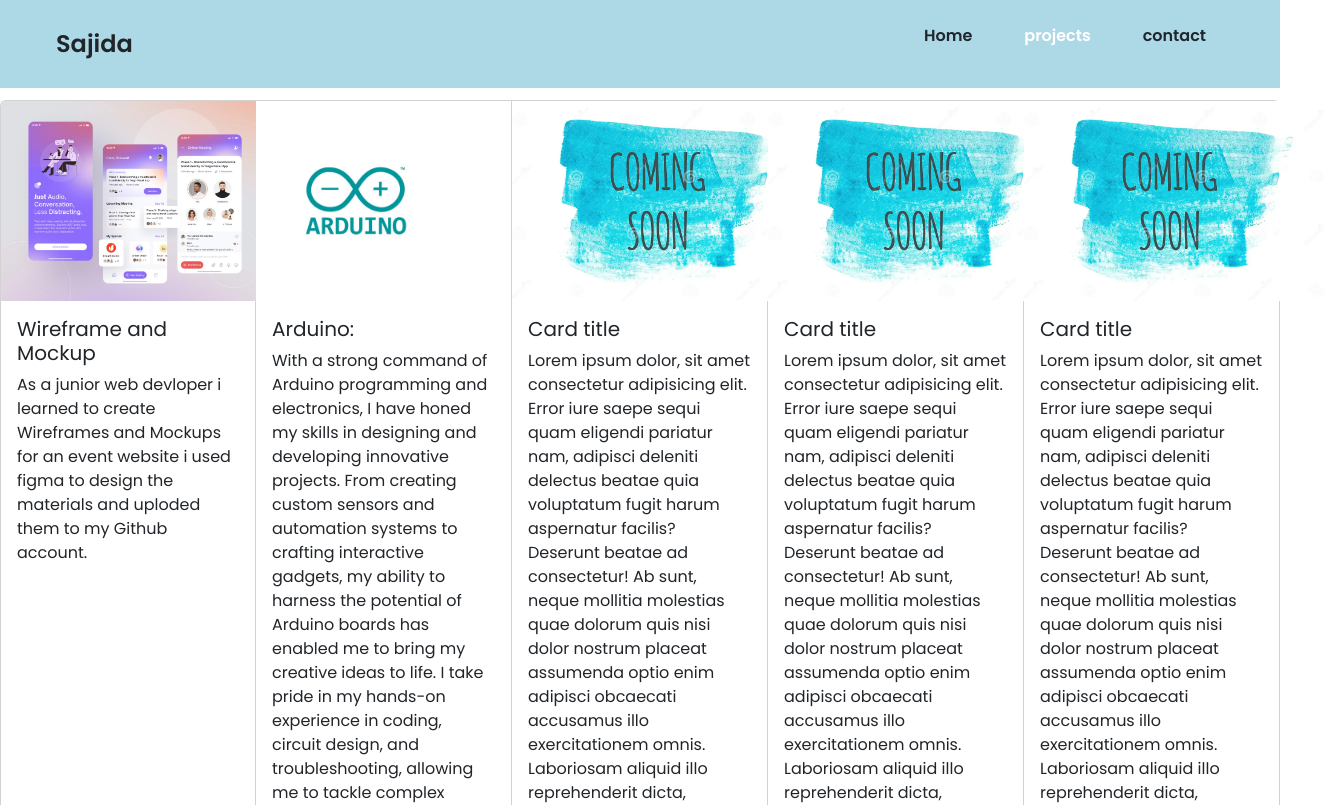
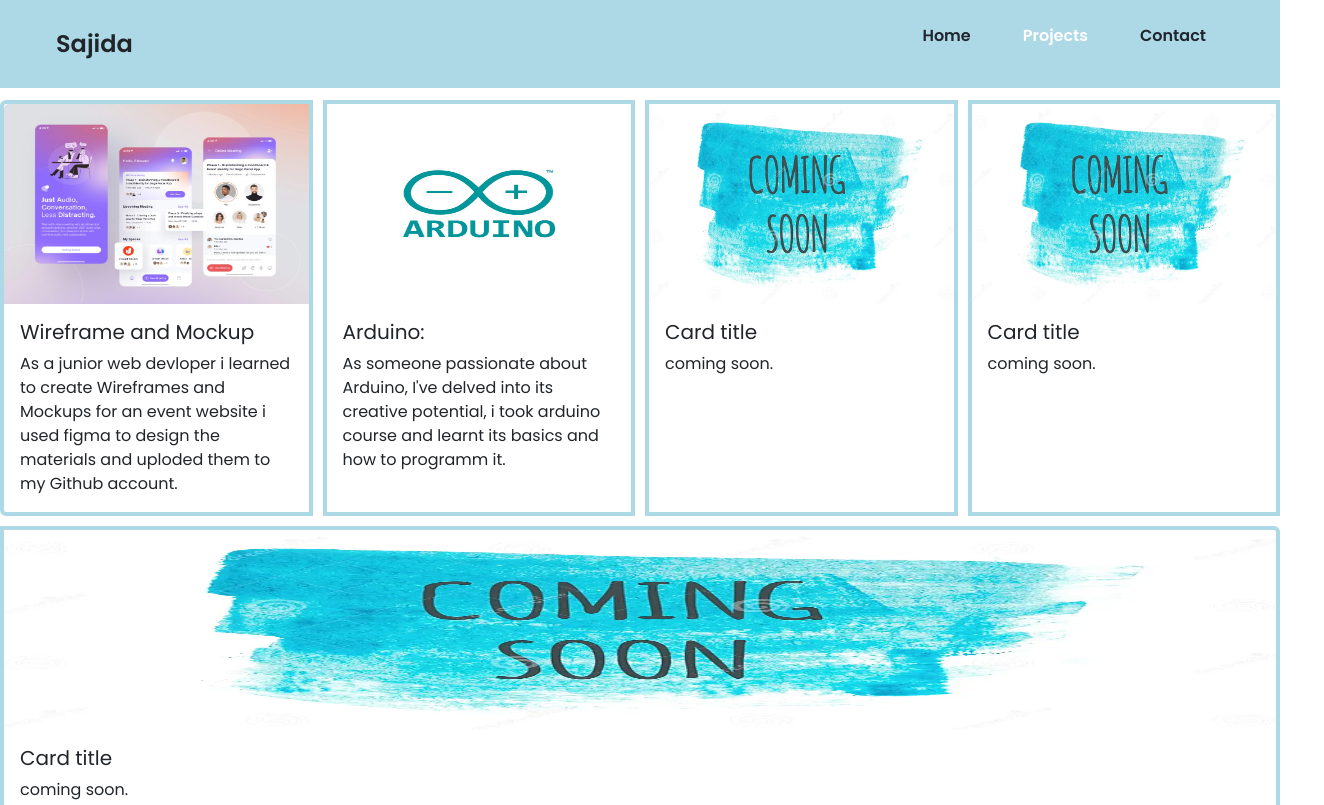
Before and after one commit to sajidaajawin/sajidaajawin.github.io., a plain HTML site: page projects.html in a window 1280 px wide. Shown: the top 805 px of the page, 1324 px wide, since content can reach past the window. Drawn offline with nearby package versions, Linux system fonts and the light colour scheme.

Commit message:
Add files via upload

```diff
--- a/portfolio.css
+++ b/portfolio.css
@@ -248,7 +248,7 @@ ul li a {
   }
   .card-imgs {
     height: 200px;
-    width: 300px;
+
   }
 
   .card-imgs img {
@@ -333,3 +333,10 @@ ul li a {
     margin: 15px;
     font-size: 30px;
   }
+  .project .card-group {
+    gap: 10px;
+  }
+  .project .card-group .card {
+    border: #ADD8E6 solid 4px;
+
+  }
--- a/projects.css
+++ b/projects.css
@@ -100,7 +100,7 @@ ul li a:hover {
 
 .project {
   margin-top: 100px;
-
+min-height: 70vh;
 }
 
 .project .card-group {
@@ -110,12 +110,3 @@ ul li a:hover {
 .project .card-group .card {
   flex: 250px;
 }
-.projecr .card-imgs {
-  height: 100px;
-  width: 300px;
-}
-
-.project .card-imgs img {
-  max-width: 100%;
-  max-height: 100%;
-}
--- a/projects.html
+++ b/projects.html
@@ -27,16 +27,16 @@
         <input type="checkbox" name="check" id="check" />
         <ul>
           <li><a href="index.html">Home</a></li>
-          <li><a class="active" href="projects.css">projects</a></li>
-          <li><a href="contact.html">contact</a></li>
+          <li><a class="active" href="projects.css">Projects</a></li>
+          <li><a href="contact.html">Contact</a></li>
       </div>
     </nav>
 
     <section class="project">
       <div class="card-group">
         <div class="card">
-          <div class="card-imgs card-img-top">
-            <img src="mockup.jpg" alt="Card image cap">
+          <div class="card-imgs">
+            <img src="mockup.jpg" alt="Card image cap" class=" card-img-top">
           </div>
           <div class="card-body">
             <h5 class="card-title">Wireframe and Mockup</h5>
@@ -44,54 +44,39 @@
           </div>
         </div>
         <div class="card">
-          <div class="card-imgs card-img-top">
-            <img  src="Arduino-Logo-Vector.jpg" alt="Card image cap">
+          <div class="card-imgs ">
+            <img  src="Arduino-Logo-Vector.jpg" alt="Card image cap" class=" card-img-top">
           </div>
           <div class="card-body">
             <h5 class="card-title">Arduino:</h5>
-            <p class="card-text">With a strong command of Arduino programming and electronics, I have honed my skills in designing and developing innovative projects. From creating custom sensors and automation systems to crafting interactive gadgets, my ability to harness the potential of Arduino boards has enabled me to bring my creative ideas to life. I take pride in my hands-on experience in coding, circuit design, and troubleshooting, allowing me to tackle complex challenges and engineer practical solutions. My passion for Arduino as a personal skill reflects my commitment to pushing the boundaries of technology and realizing inventive concepts, I created a project that works on solar energey and hot water using Arduino and Heat sensors by Program it to Open the water tank when its tempreature arrives to 25 celsius</p>
+            <p class="card-text">As someone passionate about Arduino, I've delved into its creative potential, i took arduino course and learnt its basics and how to programm it. </p>
           </div>
         </div>
         <div class="card">
-          <div class="card-imgs card-img-top">
-            <img  src="coming-soon-blue-paint-background-isolated-white-advertising-banner-concept-166072845.webp" alt="Card image cap">
+          <div class="card-imgs">
+            <img  src="coming-soon-blue-paint-background-isolated-white-advertising-banner-concept-166072845.webp" alt="Card image cap" class=" card-img-top">
           </div>
           <div class="card-body">
             <h5 class="card-title">Card title</h5>
-            <p class="card-text">Lorem ipsum dolor, sit amet consectetur adipisicing elit. Error iure saepe sequi quam eligendi pariatur nam, adipisci deleniti delectus beatae quia voluptatum fugit harum aspernatur facilis? Deserunt beatae ad consectetur!
-            Ab sunt, neque mollitia molestias quae dolorum quis nisi dolor nostrum placeat assumenda optio enim adipisci obcaecati accusamus illo exercitationem omnis. Laboriosam aliquid illo reprehenderit dicta, explicabo doloremque nulla? Omnis!
-            Quasi atque quae ipsa exercitationem modi, officiis cumque dolorem molestiae, nihil cupiditate adipisci. Corrupti illo dignissimos fugiat ea neque sint porro, eaque dolorum atque reiciendis libero eum. Rerum, necessitatibus. Exercitationem?
-            Exercitationem, placeat nesciunt quaerat illum voluptate hic consequuntur numquam asperiores. Aspernatur ullam, sit excepturi amet similique labore commodi consequatur exercitationem distinctio natus quia quibusdam, assumenda repellendus dolor. Iure, odit repellat?
-            Vero excepturi labore pariatur autem, perspiciatis eos laborum? Nulla delectus nobis, recusandae aspernatur impedit sint vitae animi dolores magni sapiente quos ipsa, molestiae necessitatibus modi eaque ad iure porro itaque.
-            Velit unde aliquam aliquid fugiat nam facilis illo consequuntur harum dolores doloremque. Iusto consectetur, nemo quo placeat exercitationem alias explicabo cumque temporibus nobis ab illum itaque quaerat ratione dignissimos maiores.</p>
+            <p class="card-text">coming soon.</p>
           </div>
         </div>
         <div class="card">
-          <div class="card-imgs card-img-top">
-            <img  src="coming-soon-blue-paint-background-isolated-white-advertising-banner-concept-166072845.webp" alt="Card image cap">
+          <div class="card-imgs ">
+            <img  src="coming-soon-blue-paint-background-isolated-white-advertising-banner-concept-166072845.webp" alt="Card image cap" class=" card-img-top">
           </div>
           <div class="card-body">
             <h5 class="card-title">Card title</h5>
-            <p class="card-text">Lorem ipsum dolor, sit amet consectetur adipisicing elit. Error iure saepe sequi quam eligendi pariatur nam, adipisci deleniti delectus beatae quia voluptatum fugit harum aspernatur facilis? Deserunt beatae ad consectetur!
-            Ab sunt, neque mollitia molestias quae dolorum quis nisi dolor nostrum placeat assumenda optio enim adipisci obcaecati accusamus illo exercitationem omnis. Laboriosam aliquid illo reprehenderit dicta, explicabo doloremque nulla? Omnis!
-            Quasi atque quae ipsa exercitationem modi, officiis cumque dolorem molestiae, nihil cupiditate adipisci. Corrupti illo dignissimos fugiat ea neque sint porro, eaque dolorum atque reiciendis libero eum. Rerum, necessitatibus. Exercitationem?
-            Exercitationem, placeat nesciunt quaerat illum voluptate hic consequuntur numquam asperiores. Aspernatur ullam, sit excepturi amet similique labore commodi consequatur exercitationem distinctio natus quia quibusdam, assumenda repellendus dolor. Iure, odit repellat?
-            Vero excepturi labore pariatur autem, perspiciatis eos laborum? Nulla delectus nobis, recusandae aspernatur impedit sint vitae animi dolores magni sapiente quos ipsa, molestiae necessitatibus modi eaque ad iure porro itaque.
-            Velit unde aliquam aliquid fugiat nam facilis illo consequuntur harum dolores doloremque. Iusto consectetur, nemo quo placeat exercitationem alias explicabo cumque temporibus nobis ab illum itaque quaerat ratione dignissimos maiores.</p>
+            <p class="card-text"> coming soon.</p>
           </div>
         </div>
         <div class="card">
-          <div class="card-imgs card-img-top">
-            <img  src="coming-soon-blue-paint-background-isolated-white-advertising-banner-concept-166072845.webp" alt="Card image cap">
+          <div class="card-imgs ">
+            <img  src="coming-soon-blue-paint-background-isolated-white-advertising-banner-concept-166072845.webp" alt="Card image cap" class="card-img-top">
           </div>
           <div class="card-body">
             <h5 class="card-title">Card title</h5>
-            <p class="card-text">Lorem ipsum dolor, sit amet consectetur adipisicing elit. Error iure saepe sequi quam eligendi pariatur nam, adipisci deleniti delectus beatae quia voluptatum fugit harum aspernatur facilis? Deserunt beatae ad consectetur!
-            Ab sunt, neque mollitia molestias quae dolorum quis nisi dolor nostrum placeat assumenda optio enim adipisci obcaecati accusamus illo exercitationem omnis. Laboriosam aliquid illo reprehenderit dicta, explicabo doloremque nulla? Omnis!
-            Quasi atque quae ipsa exercitationem modi, officiis cumque dolorem molestiae, nihil cupiditate adipisci. Corrupti illo dignissimos fugiat ea neque sint porro, eaque dolorum atque reiciendis libero eum. Rerum, necessitatibus. Exercitationem?
-            Exercitationem, placeat nesciunt quaerat illum voluptate hic consequuntur numquam asperiores. Aspernatur ullam, sit excepturi amet similique labore commodi consequatur exercitationem distinctio natus quia quibusdam, assumenda repellendus dolor. Iure, odit repellat?
-            Vero excepturi labore pariatur autem, perspiciatis eos laborum? Nulla delectus nobis, recusandae aspernatur impedit sint vitae animi dolores magni sapiente quos ipsa, molestiae necessitatibus modi eaque ad iure porro itaque.
-            Velit unde aliquam aliquid fugiat nam facilis illo consequuntur harum dolores doloremque. Iusto consectetur, nemo quo placeat exercitationem alias explicabo cumque temporibus nobis ab illum itaque quaerat ratione dignissimos maiores.</p>
+            <p class="card-text">coming soon.</p>
           </div>
         </div>
       </div>
```
Also changed, not shown: contact.css (+8 -0 lines), contact.html (+3 -3 lines), index.html (+12 -13 lines).
